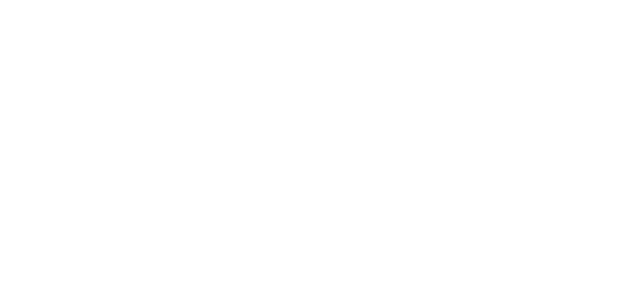
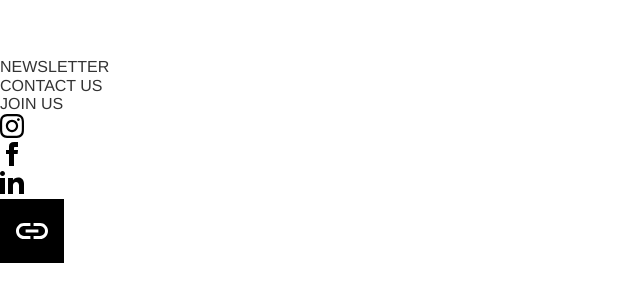
Before and after one commit to bacbartlett/CCReact, a React (Create React App) app: page / in a window 1280 px wide. Shown: the part 5458-5760 px from the top of the page, without its empty margins (0-640 px from the left). Before the commit the page ends 5516 px from the top, so only its background shows below. Built offline with nearby package versions, Linux system fonts and the light colour scheme.

Commit message:
working on footer

```diff
--- a/src/App.js
+++ b/src/App.js
@@ -2,6 +2,7 @@
 import { BrowserRouter as Router, Route, Switch } from "react-router-dom";
 import Homepage from "./Homepage/Homepage"
 import Navbar from "./Navbar/Navbar"
+import Footer from "./Footer/Footer"
 
 function App() {
   return (
@@ -13,6 +14,7 @@
           <Homepage />
         </Route>
       </Switch>
+      <Footer />
     </Router>
     </>
   );
--- /dev/null
+++ b/src/Footer/BottomLinks/BottomLinks.js
@@ -0,0 +1,20 @@
+import React from "react"
+import "./BottomLinks.css"
+
+const BottomLinks = props => {
+    return(
+        <div>
+            <div>
+                NEWSLETTER
+            </div>
+            <div>
+                CONTACT US
+            </div>
+            <div>
+                JOIN US
+            </div>
+        </div>
+    )
+}
+
+export default BottomLinks
--- /dev/null
+++ b/src/Footer/Footer.js
@@ -0,0 +1,14 @@
+import React from "react"
+import BottomLinks from "./BottomLinks/BottomLinks"
+import Socials from "./Socials/Socials"
+
+const Footer = props => {
+    return(
+        <div className="Footer">
+            <BottomLinks />
+            <Socials />
+        </div>
+    )
+}
+
+export default Footer
--- /dev/null
+++ b/src/Footer/Socials/Socials.js
@@ -0,0 +1,23 @@
+import React from "react"
+import "./Socials.css"
+
+const Socials = props => {
+    return (
+        <div className="Footers--Socials">
+            <div className="instagram">
+            <svg xmlns="http://www.w3.org/2000/svg" width="24" height="24" viewBox="0 0 24 24"><path d="M12 2.163c3.204 0 3.584.012 4.85.07 3.252.148 4.771 1.691 4.919 4.919.058 1.265.069 1.645.069 4.849 0 3.205-.012 3.584-.069 4.849-.149 3.225-1.664 4.771-4.919 4.919-1.266.058-1.644.07-4.85.07-3.204 0-3.584-.012-4.849-.07-3.26-.149-4.771-1.699-4.919-4.92-.058-1.265-.07-1.644-.07-4.849 0-3.204.013-3.583.07-4.849.149-3.227 1.664-4.771 4.919-4.919 1.266-.057 1.645-.069 4.849-.069zm0-2.163c-3.259 0-3.667.014-4.947.072-4.358.2-6.78 2.618-6.98 6.98-.059 1.281-.073 1.689-.073 4.948 0 3.259.014 3.668.072 4.948.2 4.358 2.618 6.78 6.98 6.98 1.281.058 1.689.072 4.948.072 3.259 0 3.668-.014 4.948-.072 4.354-.2 6.782-2.618 6.979-6.98.059-1.28.073-1.689.073-4.948 0-3.259-.014-3.667-.072-4.947-.196-4.354-2.617-6.78-6.979-6.98-1.281-.059-1.69-.073-4.949-.073zm0 5.838c-3.403 0-6.162 2.759-6.162 6.162s2.759 6.163 6.162 6.163 6.162-2.759 6.162-6.163c0-3.403-2.759-6.162-6.162-6.162zm0 10.162c-2.209 0-4-1.79-4-4 0-2.209 1.791-4 4-4s4 1.791 4 4c0 2.21-1.791 4-4 4zm6.406-11.845c-.796 0-1.441.645-1.441 1.44s.645 1.44 1.441 1.44c.795 0 1.439-.645 1.439-1.44s-.644-1.44-1.439-1.44z"/></svg>
+            </div>
+            <div className="facebook">
+            <svg xmlns="http://www.w3.org/2000/svg" width="24" height="24" viewBox="0 0 24 24"><path d="M9 8h-3v4h3v12h5v-12h3.642l.358-4h-4v-1.667c0-.955.192-1.333 1.115-1.333h2.885v-5h-3.808c-3.596 0-5.192 1.583-5.192 4.615v3.385z"/></svg>
+            </div>
+            <div className="linkedin">
+            <svg xmlns="http://www.w3.org/2000/svg" width="24" height="24" viewBox="0 0 24 24"><path d="M4.98 3.5c0 1.381-1.11 2.5-2.48 2.5s-2.48-1.119-2.48-2.5c0-1.38 1.11-2.5 2.48-2.5s2.48 1.12 2.48 2.5zm.02 4.5h-5v16h5v-16zm7.982 0h-4.968v16h4.969v-8.399c0-4.67 6.029-5.052 6.029 0v8.399h4.988v-10.131c0-7.88-8.922-7.593-11.018-3.714v-2.155z"/></svg>
+            </div>
+            <div className="link">
+                <svg><path fill-rule="evenodd" clip-rule="evenodd" d="M64 0H0v64h64V0zM45.671 26.404C44.12 24.8 42.241 24 40.038 24h-6.46v3.08h6.46c1.352 0 2.504.5 3.455 1.502 1.002.952 1.502 2.103 1.502 3.456 0 1.352-.5 2.529-1.502 3.53-.952.952-2.103 1.427-3.455 1.427h-6.46v3.08h6.46c2.203 0 4.08-.776 5.633-2.329C47.224 36.145 48 34.241 48 32.038c0-2.204-.776-4.082-2.329-5.634zm-7.286 4.056h-12.77v3.155h12.77V30.46zm-19.38 1.578c0-1.353.475-2.504 1.427-3.456 1.002-1.001 2.178-1.502 3.53-1.502h6.46V24h-6.46c-2.203 0-4.08.801-5.633 2.404C16.776 27.956 16 29.834 16 32.038c0 2.203.776 4.106 2.329 5.709 1.552 1.552 3.43 2.328 5.633 2.328h6.46v-3.08h-6.46c-1.352 0-2.529-.475-3.53-1.427-.952-1.002-1.427-2.178-1.427-3.53z"></path></svg>
+            </div>
+        </div>
+    )
+}
+
+export default Socials
--- a/src/Homepage/Homepage.js
+++ b/src/Homepage/Homepage.js
@@ -40,7 +40,6 @@
             </section>
                 <HubExplaination />
             <section>
-            <section>
                 <NewsLetterSignUp />
             </section>
             <section>
@@ -52,10 +51,12 @@
             <section>
                 <FeaturedIn />
             </section>
-                <div style={{height: "900px"}}>
+            <section>
 
-                </div>
             </section>
+            <div style={{height: "900px"}}>
+
+            </div>
         </>
     )
 }
```
Also changed, not shown: src/Footer/BottomLinks/BottomLinks.css (added), src/Footer/Socials/Socials.css (added).
